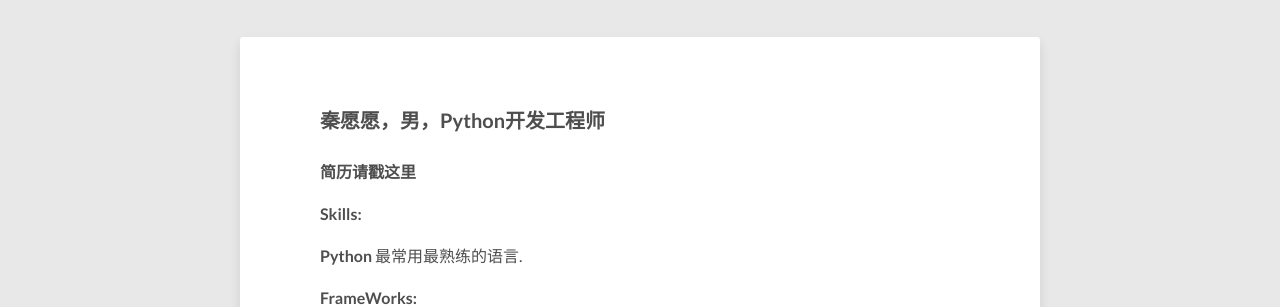
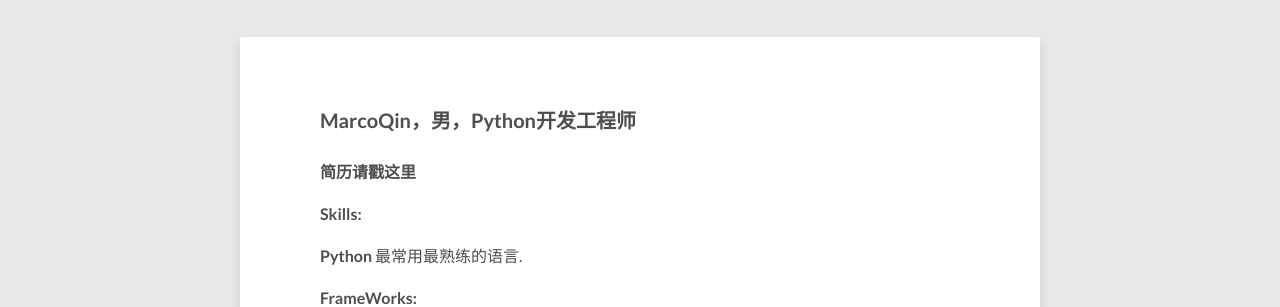
Before and after one commit to MarcoQin/MarcoQin.github.io, a Jekyll site: the page built from about.md, in a window 1280 px wide. Shown: the part 150-457 px from the top of the page. Built offline with Jekyll 4.4.1, drawn with Linux system fonts in a browser that asks for light colours; nearby versions of some CDN libraries; comment, search, counter and statistics services are not loaded.

Commit message:
Update about.md

```diff
--- a/about.md
+++ b/about.md
@@ -4,7 +4,7 @@ title: About Me
 permalink: /about/
 ---
 
-**秦愿愿，男，Python开发工程师**
+**MarcoQin，男，Python开发工程师**
 
 **[简历请戳这里](https://github.com/MarcoQin/MarcoQin.github.io/blob/master/resume.md)**
 
```
